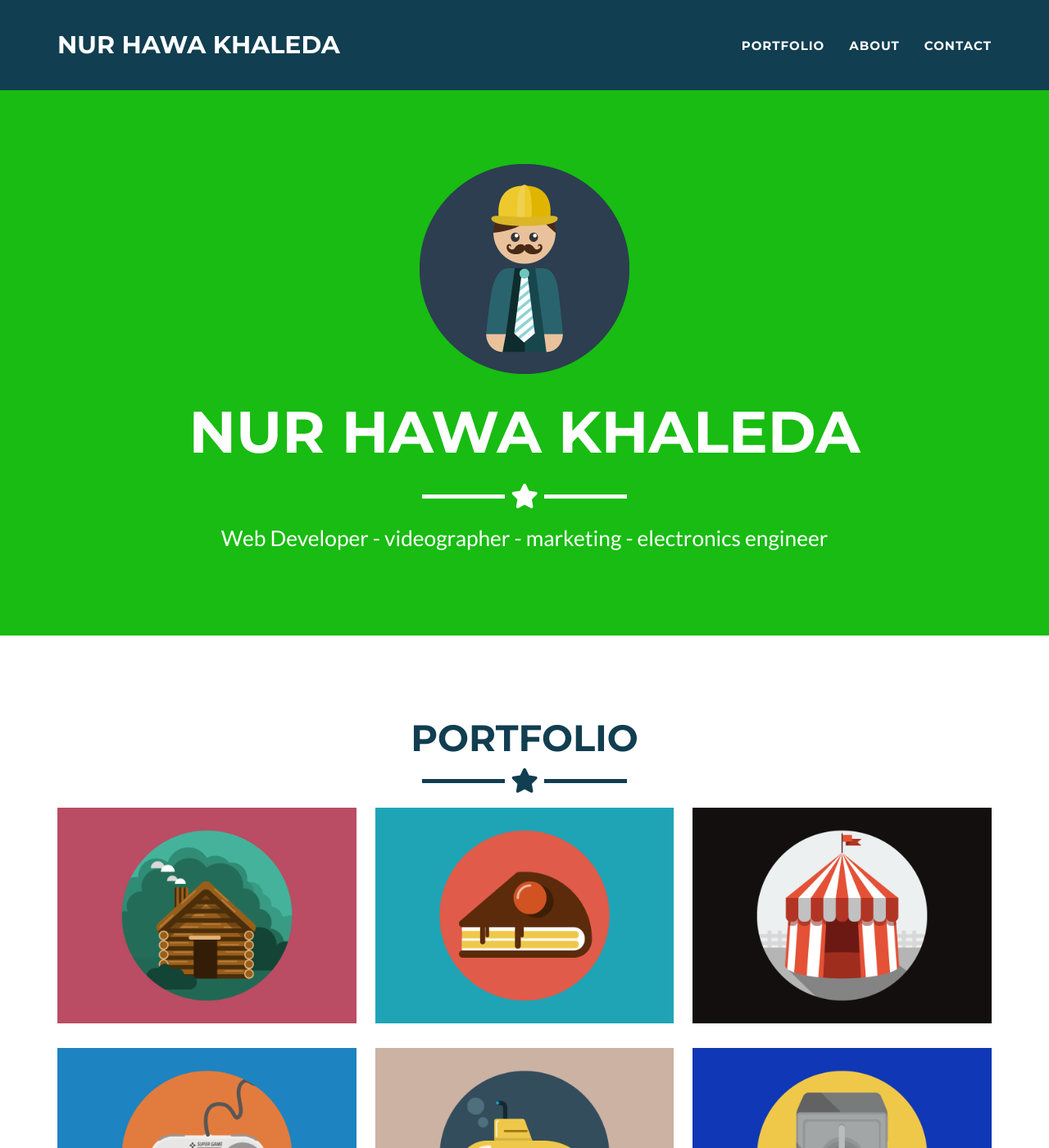
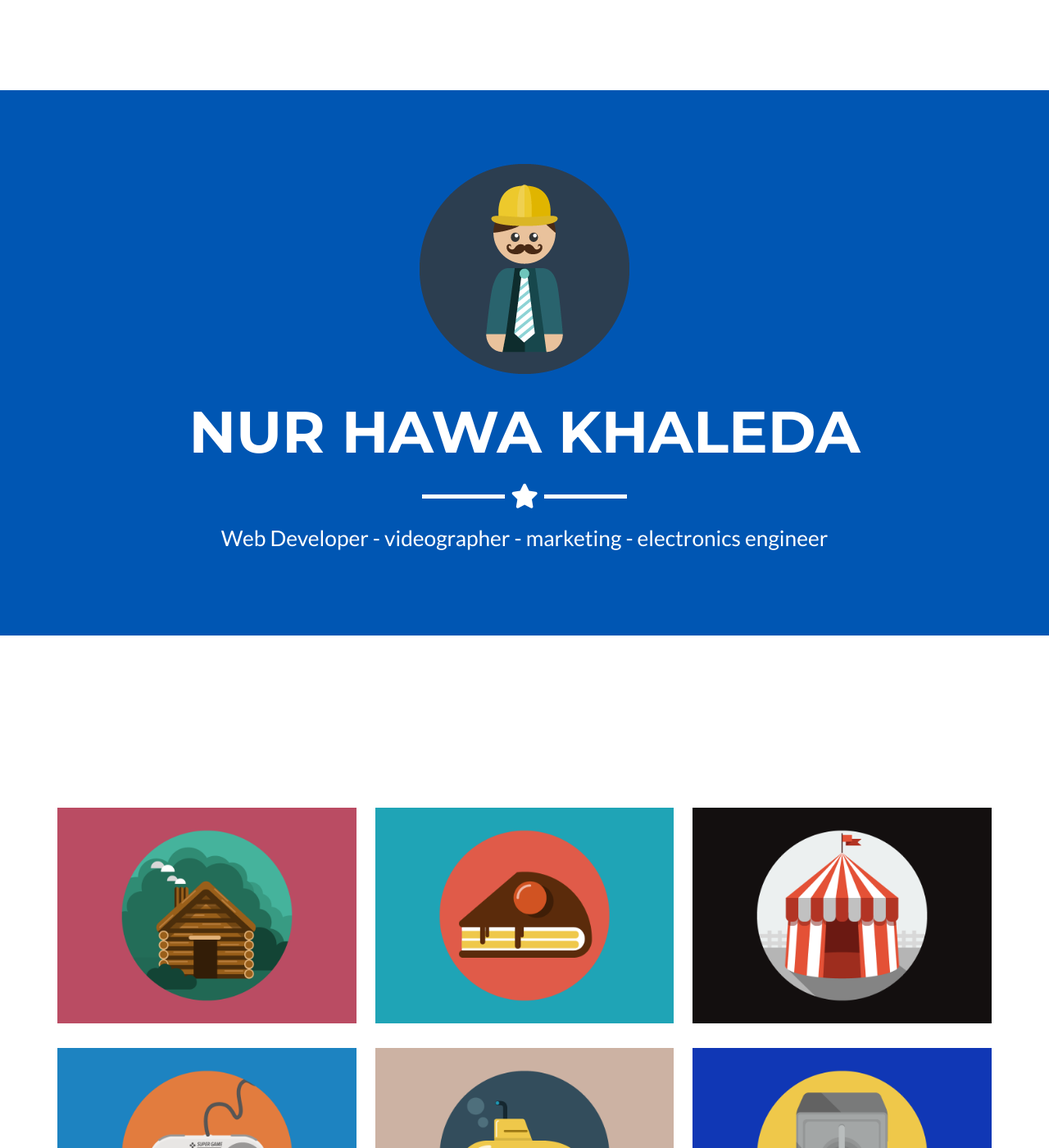
Before and after one commit to khldfrr/khldfrr.github.io, a Jekyll site: the page built from _posts/2014-07-18-project-1.markdown, in a window 1280 px wide and 1400 px high. Shown: the whole window at 82% size. Built offline with Jekyll 4.4.1, drawn with Linux system fonts in a browser that asks for light colours.

Commit message:
Update color settings in _config.yml

```diff
--- a/_config.yml
+++ b/_config.yml
@@ -25,10 +25,10 @@ disqus_shortname: Hawa
 
 # Color settings (hex-codes without the leading hash-tag)
 color:
-  primary: 18bc12 #80B3FF
-  primary-rgb: "24,200,156" #"128,179,255"
-  secondary: 113e50 #FD6E8A
-  secondary-dark: 236640 #A2122F
+  primary: 0056b3 #80B3FF
+  primary-rgb: "24,24,156" #"128,179,255"
+  secondary: ffffff #FD6E8A
+  secondary-dark: 1a202c #A2122F
 
 # Footer settings
 footer:
```
